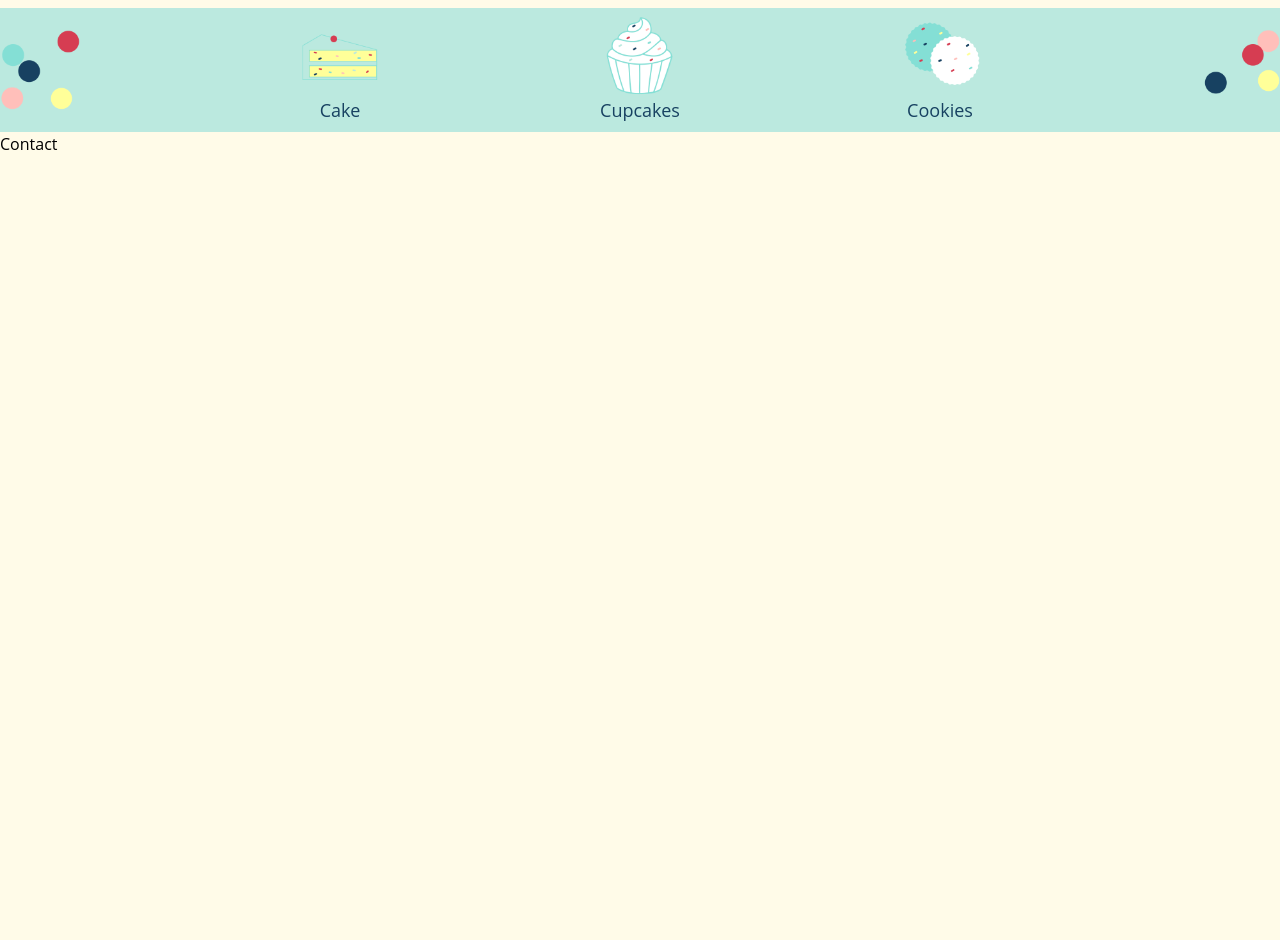
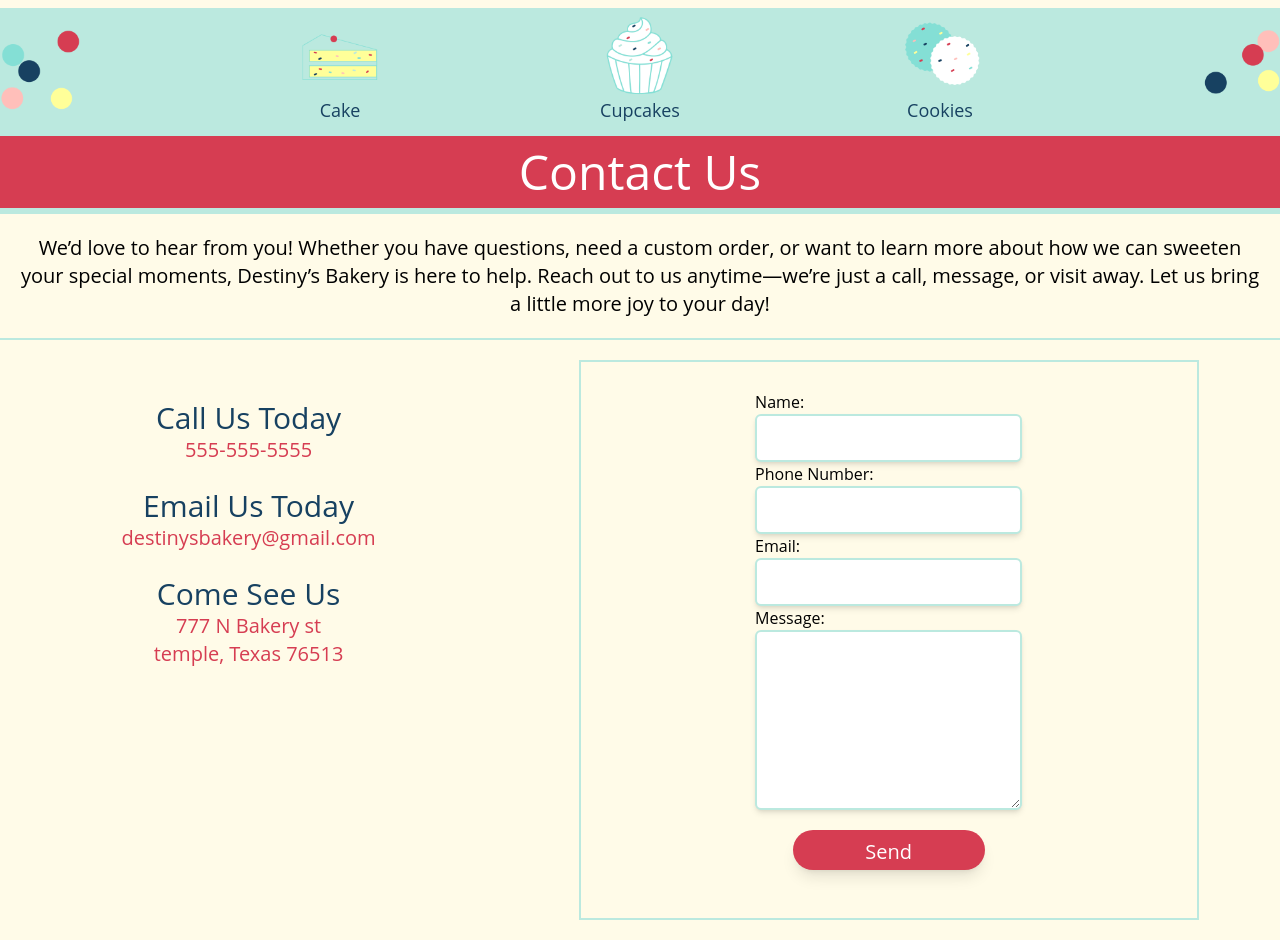
Before and after one commit to Shandea/destinys, a React (Create React App) app: page /contact in a window 1280 px wide. Shown: the part 224-1164 px from the top of the page. Before the commit the page ends 800 px from the top, so only its background shows below. Built offline with nearby package versions, Linux system fonts and the light colour scheme.

Commit message:
Contact.jsx

```diff
--- /dev/null
+++ b/src/Views/Components/ContactForm.jsx
@@ -0,0 +1,86 @@
+import Button from "./Button";
+import emailjs from "@emailjs/browser";
+import React, { useRef, useState } from "react";
+
+const ContactForm = () => {
+  const form = useRef();
+  const [name, setName] = useState("");
+  const [phonenumber, setPhonenumber] = useState("");
+  const [email, setEmail] = useState("");
+  const [message, setMessage] = useState("");
+  const sendEmail = (e) => {
+    e.preventDefault();
+    emailjs
+      .sendForm("service_utwvtsj", "template_hcm411h", form.current, {
+        publicKey: "z6PYtEF8F9oJGItEQ",
+      })
+      .then(
+        () => {
+          console.log("SUCCESS!");
+          form.current.reset();
+          setName("");
+          setPhonenumber("");
+          setEmail("");
+          setMessage("");
+        },
+        (error) => {
+          console.log("FAILED...", error.text);
+        }
+      );
+  };
+  return (
+    <>
+      <div className="border-2 border-accentAqua p-2 md:w-1/2 flex flex-col items-center justify-center">
+        <form onSubmit={sendEmail} ref={form} className="my-5">
+          <label>
+            Name:
+            <input
+              type="text"
+              name="name"
+              value={name}
+              onChange={(e) => setName(e.target.value)}
+              className="input"
+            />
+          </label>
+          <label>
+            Phone Number:
+            <input
+              type="number"
+              name="phonenumber"
+              value={phonenumber}
+              onChange={(e) => setPhonenumber(e.target.value)}
+              className="input"
+            />
+          </label>
+          <label>
+            Email:
+            <input
+              type="email"
+              name="email"
+              value={email}
+              onChange={(e) => setEmail(e.target.value)}
+              className="input"
+            />
+          </label>
+          <label>
+            Message:
+            <textarea
+              name="message"
+              value={message}
+              onChange={(e) => setMessage(e.target.value)}
+              className="textarea"
+            />
+          </label>
+          <div className="py-5 flex justify-center">
+            <Button
+              text="Send"
+              backgroundColor="bg-secondaryRed"
+              textColor="text-white"
+            />
+          </div>
+        </form>
+      </div>
+    </>
+  );
+};
+export default ContactForm;
--- /dev/null
+++ b/src/Views/Components/ContactInfo.jsx
@@ -0,0 +1,21 @@
+const ContactInfo = () => {
+  return (
+    <>
+      <div className=" flex flex-col text-center p-10">
+        <h2 className="h2 text-primaryBlue">Call Us Today</h2>
+        <p className="p text-secondaryRed mb-6">555-555-5555</p>
+        <h2 className="h2 text-primaryBlue">Email Us Today</h2>
+        <p className="p text-secondaryRed mb-6">destinysbakery@gmail.com</p>
+        <h2 className="h2 text-primaryBlue">Come See Us</h2>
+        <p className="p text-secondaryRed">
+          777 N Bakery st
+        </p>
+        <p className="p text-secondaryRed">
+         temple, Texas 76513{" "}
+        </p>
+      </div>
+    </>
+  );
+};
+
+export default ContactInfo;
--- a/src/Views/Pages/About.jsx
+++ b/src/Views/Pages/About.jsx
@@ -2,7 +2,7 @@ const About = () => {
     return (
       <>
         <h1>About</h1>
-      </>
+    </>
     );
   };
   export default About;
--- a/src/Views/Pages/Contact.jsx
+++ b/src/Views/Pages/Contact.jsx
@@ -1,7 +1,21 @@
+import ContactForm from "../Components/ContactForm";
+import ContactInfo from "../Components/ContactInfo";
+import Title from "../Components/Title";
+import Blurb from "../Components/Blurb";
+
 const Contact = () => {
   return (
     <>
-      <h1>Contact</h1>
+      <div className="flex flex-col">
+        <Title text="Contact Us" />
+        <div className="border-y-2 border-accentAqua">
+          <Blurb text="We’d love to hear from you! Whether you have questions, need a custom order, or want to learn more about how we can sweeten your special moments, Destiny’s Bakery is here to help. Reach out to us anytime—we’re just a call, message, or visit away. Let us bring a little more joy to your day!" />
+        </div>
+        <div className="flex flex-col md:flex-row p-5 space-x-10 justify-around">
+          <ContactInfo />
+          <ContactForm />
+        </div>
+      </div>
     </>
   );
 };
--- a/src/global.css
+++ b/src/global.css
@@ -25,9 +25,9 @@
       .input,
       .textarea
       {
-        @apply focus:outline-none border focus:border-accentAqua focus:ring-accent block focus:ring-1 focus:ring-opacity-50 rounded-md focus:shadow-lg xl:text-xl lg:text-xl md:text-lg sm:text-sm xs:text-xs border-gray-300 shadow-md;
+        @apply  focus:outline-none border-2 border-accentAqua block focus:ring-opacity-50 rounded-md focus:shadow-lg xl:text-xl lg:text-xl md:text-lg sm:text-sm xs:text-xs shadow-md;
       }
       .textarea {
-        @apply  h-[180px] capitalize rounded-md resize-none;
+        @apply  h-[180px] capitalize rounded-md w-full;
       }
 }
```
